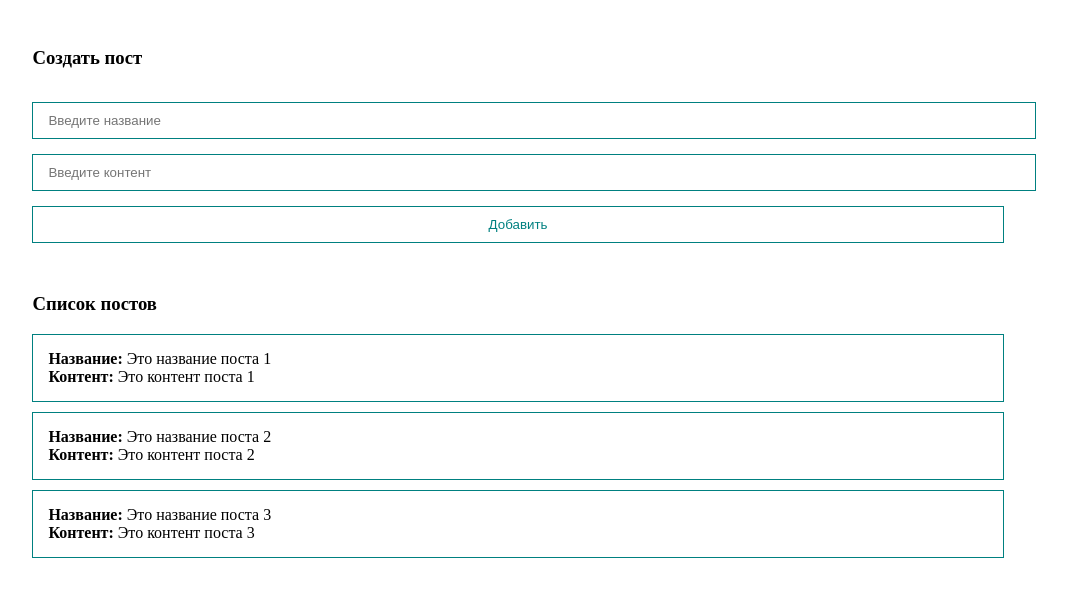
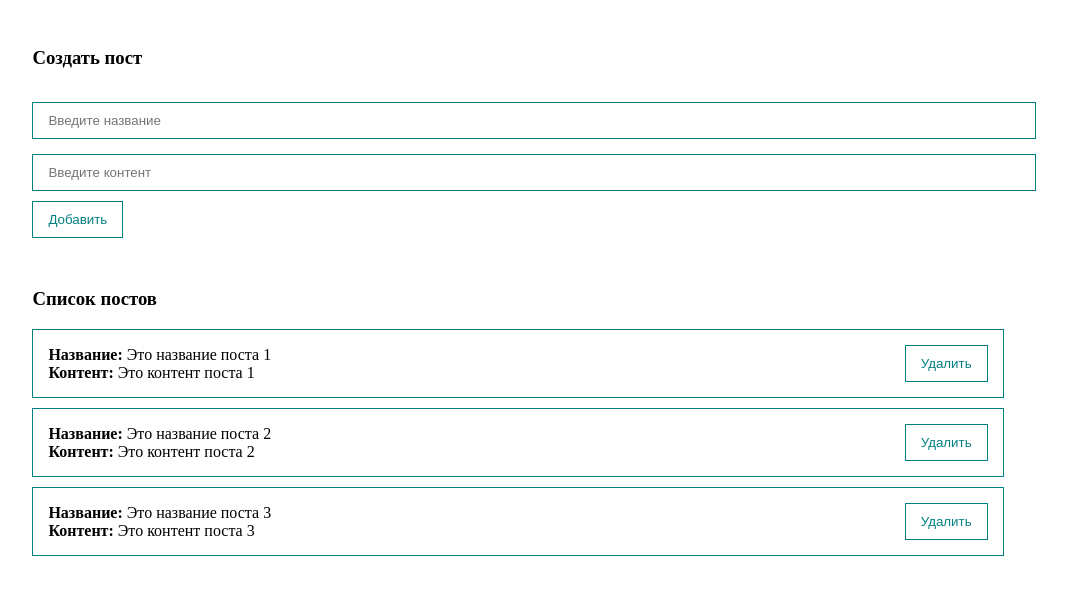
Before and after one commit to avdeevpavel19/learn-vue, a Vue app: page / in a window 1280 px wide. Shown: the top 596 px of the page, without its empty margins (122-1189 px from the left). Built offline with nearby package versions, Linux system fonts and the light colour scheme.

Commit message:
register globally ui component (button)

```diff
--- a/src/components/PostForm.vue
+++ b/src/components/PostForm.vue
@@ -5,13 +5,15 @@
            placeholder="Введите название">
     <input v-model="post.content" class="input" type="text"
            placeholder="Введите контент">
-    <button @click="createPost" class="btn">Добавить</button>
+    <my-button @click="createPost" class="btn" style="margin-top: 10px;">Добавить</my-button>
   </form>
 </template>
 
 <script>
+
+
 export default {
-  name: "PostForm",
+  name      : "PostForm",
 
   data() {
     return {
@@ -42,14 +44,4 @@ export default {
   margin-top: 15px;
   width: 100%;
 }
-
-.btn {
-  padding: 10px 15px;
-  background: none;
-  color: teal;
-  border: 1px solid teal;
-  cursor: pointer;
-  margin-top: 15px;
-  width: 100%;
-}
 </style>
--- a/src/components/PostItem.vue
+++ b/src/components/PostItem.vue
@@ -1,11 +1,18 @@
 <template>
   <div class="post">
-    <div><strong>Название:</strong> {{ post.title }}</div>
-    <div><strong>Контент:</strong> {{ post.content }}</div>
+    <div>
+      <div><strong>Название:</strong> {{ post.title }}</div>
+      <div><strong>Контент:</strong> {{ post.content }}</div>
+    </div>
+
+    <div class="post_btns">
+      <my-button>Удалить</my-button>
+    </div>
   </div>
 </template>
 
 <script>
+
 export default {
   name: "PostItem",
 
@@ -23,5 +30,8 @@ export default {
   padding: 15px;
   border: 1px solid teal;
   margin-top: 10px;
+  display: flex;
+  align-items: center;
+  justify-content: space-between;
 }
 </style>
--- /dev/null
+++ b/src/components/UI/MyButton.vue
@@ -0,0 +1,21 @@
+<template>
+  <button class="btn">
+    <slot></slot>
+  </button>
+</template>
+
+<script>
+export default {
+  name: "MyButton"
+}
+</script>
+
+<style scoped>
+.btn {
+  padding: 10px 15px;
+  background: none;
+  color: teal;
+  border: 1px solid teal;
+  cursor: pointer;
+}
+</style>
--- /dev/null
+++ b/src/components/UI/index.js
@@ -0,0 +1,5 @@
+import MyButton from "@/components/UI/MyButton.vue";
+
+export default [
+    MyButton
+]
--- a/src/main.js
+++ b/src/main.js
@@ -1,4 +1,11 @@
 import { createApp } from 'vue'
 import App from './App.vue'
+import components from '@/components/UI'
 
-createApp(App).mount('#app')
+const app = createApp(App)
+
+components.forEach(component => {
+    app.component(component.name, component)
+})
+
+app.mount('#app')
```
